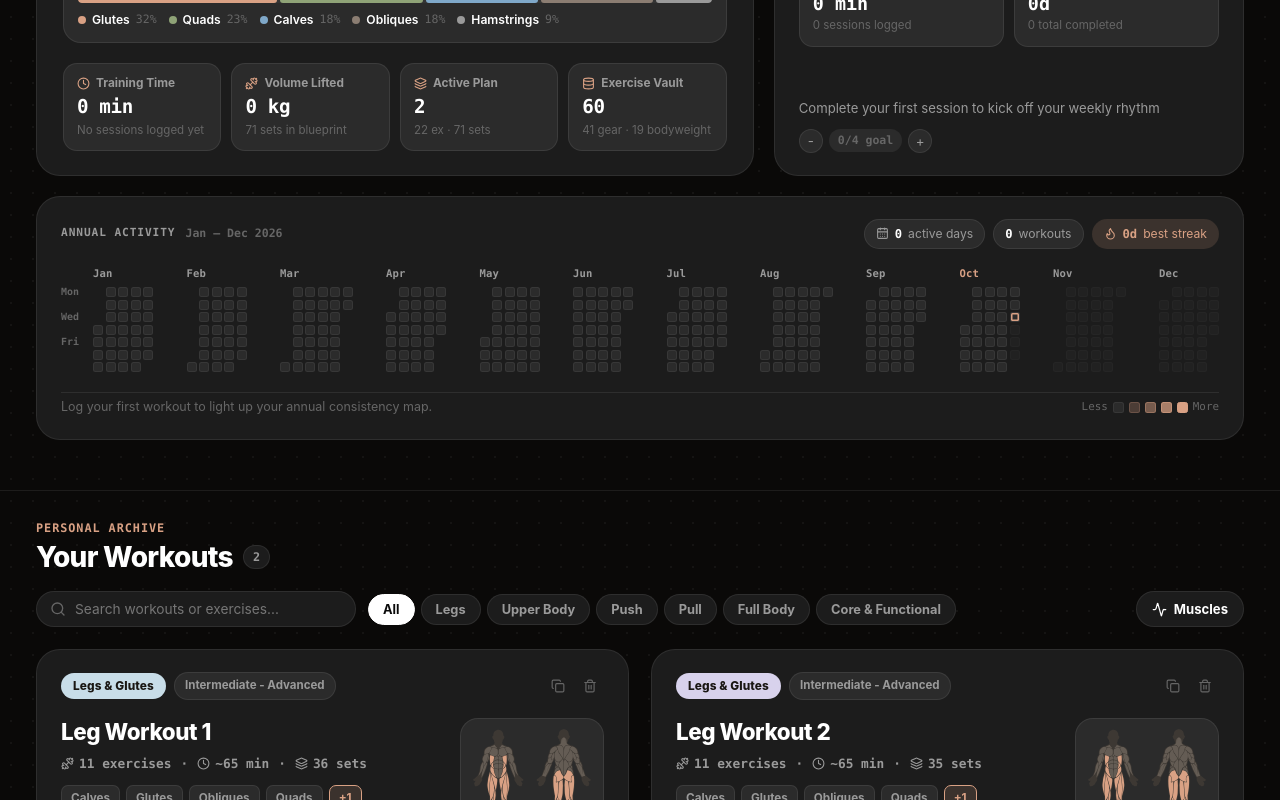
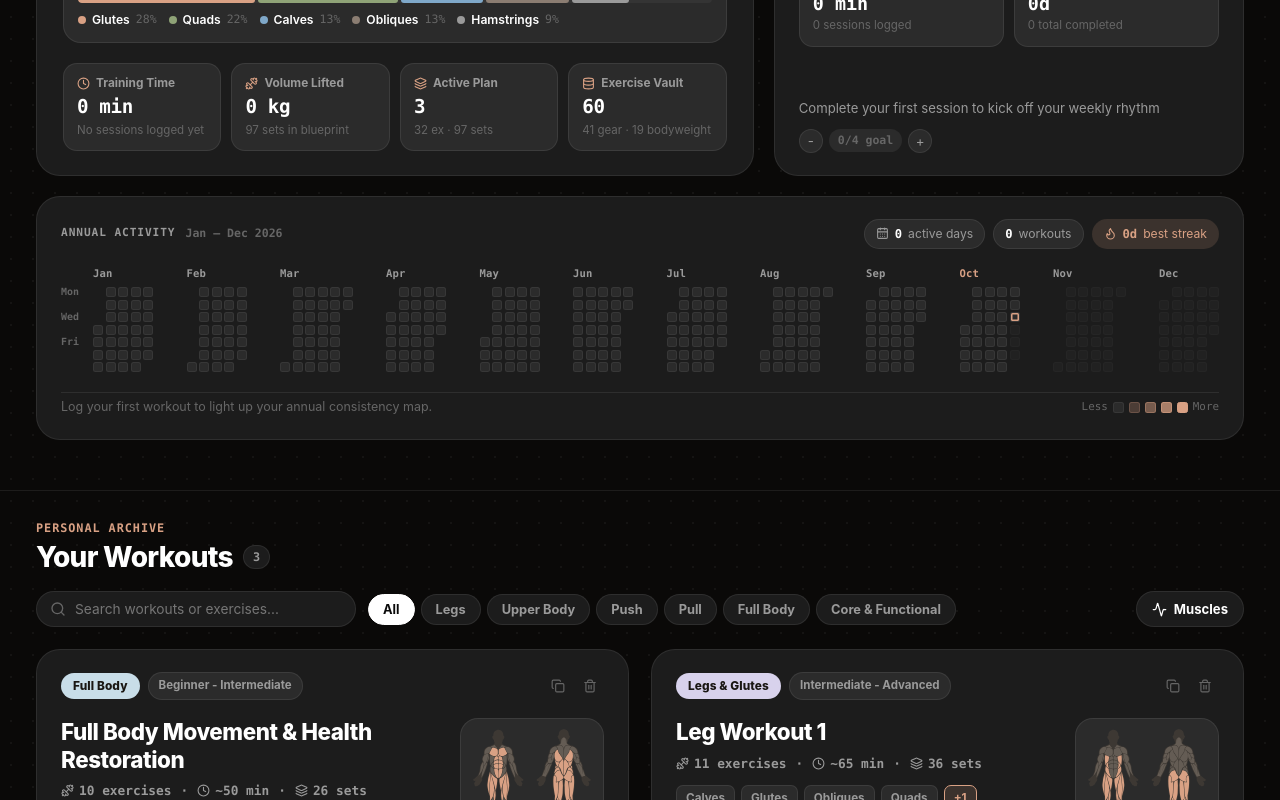
Before and after one commit to isaiadonofrio/novasoma, a React (Vite) app: page / in a window 1280 px wide. Shown: the part 500-1300 px from the top of the page. Built offline with nearby package versions, Linux system fonts and the light colour scheme.

Commit message:
feat: add Full Body Movement & Health Restoration workout routine

```diff
--- a/src/App.jsx
+++ b/src/App.jsx
@@ -203,7 +203,9 @@ export function App() {
     const needsEnRefresh = !safeReadString(EN_LOCALIZATION_KEY);
     if (saved && Array.isArray(saved)) {
       try {
-        return saved.map(routine => {
+        const savedIds = new Set(saved.map(r => r.id));
+        const missingInitial = INITIAL_ROUTINES.filter(initR => !savedIds.has(initR.id));
+        const mappedSaved = saved.map(routine => {
           const canonicalRoutine = needsEnRefresh
             ? INITIAL_ROUTINES.find(r => r.id === routine.id)
             : null;
@@ -217,6 +219,7 @@ export function App() {
             exercises: (routine.exercises || []).map(ex => mergeMissingCanonical(ex, needsEnRefresh))
           };
         });
+        return [...mappedSaved, ...missingInitial];
       } catch {
         // Fallback to initial routines
       }
--- a/src/data/workouts.js
+++ b/src/data/workouts.js
@@ -42,7 +42,40 @@ const LEG_2_MAIN = [
   getEx('ex-seated-single-leg-calf-raise', false)
 ];
 
+// Full Body Movement Restoration Warm-Up Sequence (Joint mobilization & neuromuscular priming)
+const FULL_BODY_WARMUP = [
+  { ...getEx('wu-ankle-hip-mobility', true), defaultSets: 2, defaultReps: '8/side' },
+  { ...getEx('ex-bird-dog', true, 'wu-bird-dog'), defaultSets: 2, defaultReps: '8/side' },
+  { ...getEx('ex-reverse-snow-angel', true, 'wu-reverse-snow-angel'), defaultSets: 2, defaultReps: '10-12' },
+  { ...getEx('ex-glute-bridge', true, 'wu-glute-bridge'), defaultSets: 2, defaultReps: '12' }
+];
+
+// Full Body Movement Restoration Main Exercises (The 5 Fundamental Movement Patterns + Core)
+const FULL_BODY_MAIN = [
+  { ...getEx('ex-dumbbell-goblet-squat', false), defaultSets: 3, defaultReps: '8-10' },
+  { ...getEx('ex-dumbbell-romanian-deadlift', false), defaultSets: 3, defaultReps: '10' },
+  { ...getEx('ex-push-up', false), defaultSets: 3, defaultReps: '8-10' },
+  { ...getEx('ex-dumbbell-bent-over-row', false), defaultSets: 3, defaultReps: '10/side' },
+  { ...getEx('ex-dumbbell-reverse-lunge', false), defaultSets: 3, defaultReps: '8/leg' },
+  { ...getEx('ex-bear-plank', false), defaultSets: 3, defaultReps: '30s' }
+];
+
 export const INITIAL_ROUTINES = [
+  {
+    id: 'full-body-movement-restoration',
+    title: 'Full Body Movement & Health Restoration',
+    shortTitle: 'Full Body Reset',
+    description: 'Evidence-based functional movement routine engineered to re-establish physical form, joint mobility, posture, and full-body strength. Combines joint articulation and McGill spinal stabilizers with the 5 core human movement patterns.',
+    category: 'Full Body',
+    durationMinutes: 50,
+    difficulty: 'Beginner - Intermediate',
+    accentColor: '#10B981',
+    equipmentTags: ['Dumbbells', 'Mat', 'Bench', 'Bodyweight'],
+    exercises: [
+      ...FULL_BODY_WARMUP,
+      ...FULL_BODY_MAIN
+    ]
+  },
   {
     id: 'leg-workout-1',
     title: 'Leg Workout 1',
```
